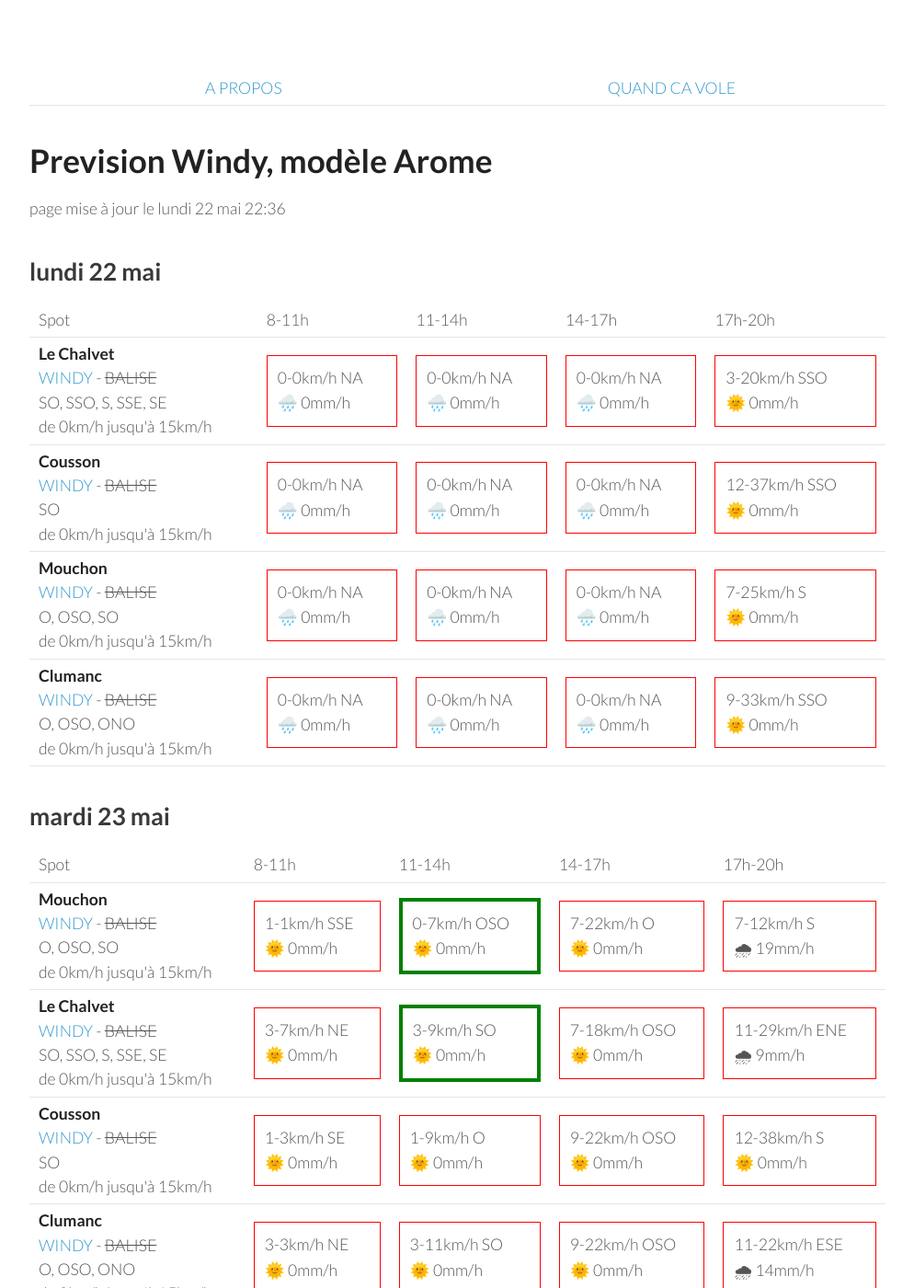
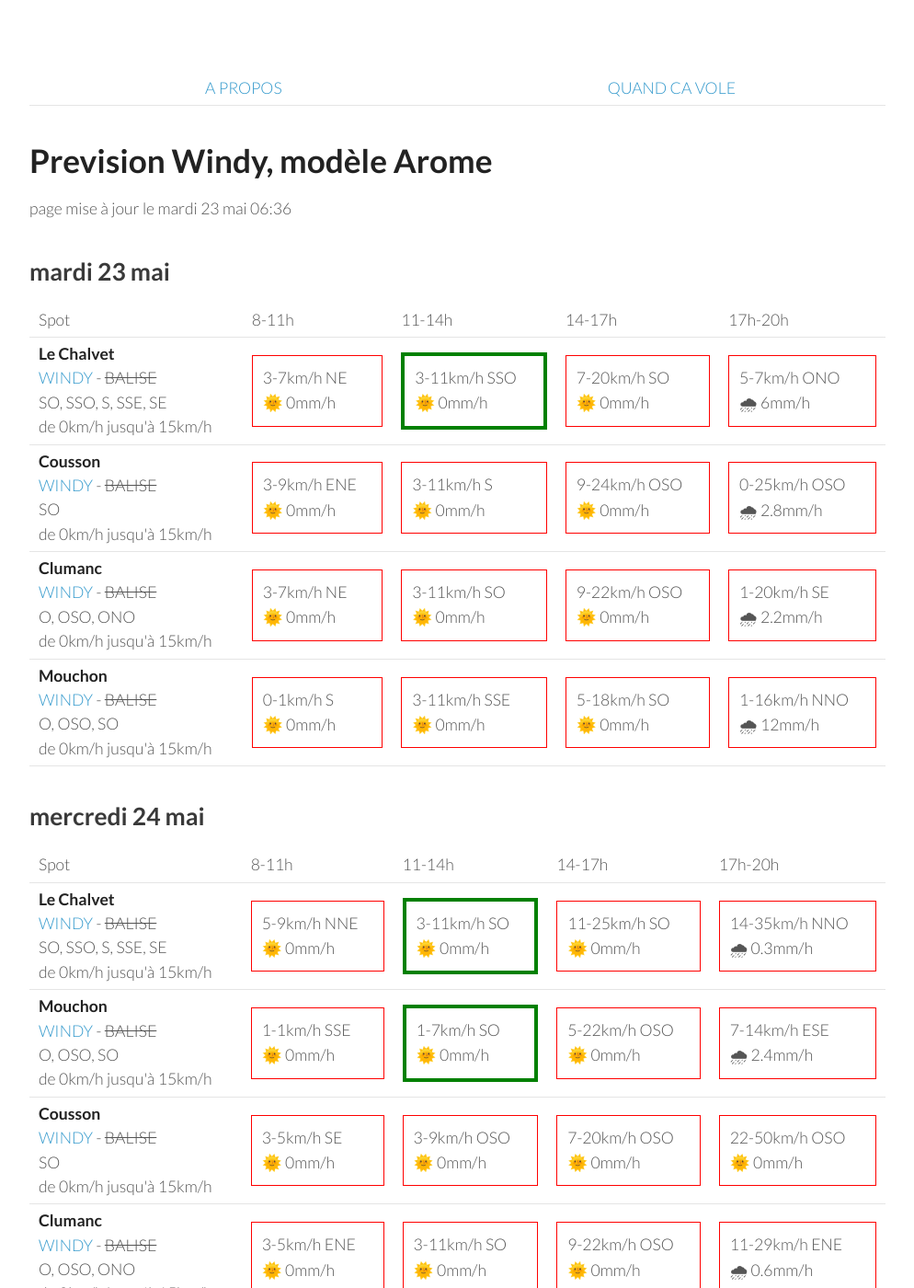
Before and after one commit to parapente-dans-le-nord/parapente-dans-le-nord.github.io, a Jekyll site: the page built from saint_andre.markdown, in a window 1280 px wide and 1400 px high. Shown: the whole window at 92% size, without its empty margins (26-1020 px from the left). Built offline with Jekyll 4.4.1, drawn with Linux system fonts in a browser that asks for light colours; some of the changed text lies outside the part shown.

Commit message:
update index.markdown

```diff
--- a/saint_andre.markdown
+++ b/saint_andre.markdown
@@ -7,9 +7,9 @@ title:  "Tous les spots"
 {: .links}
 
 # Prevision Windy, modèle Arome
-page mise à jour le lundi 22 mai 22:36
+page mise à jour le mardi 23 mai 06:36
 
-## lundi 22 mai
+## mardi 23 mai
 
 {::nomarkdown}
 <table>
@@ -24,92 +24,40 @@ page mise à jour le lundi 22 mai 22:36
 <tr>
         <td><strong>Le Chalvet</strong><br><a href="https://windy.com/43.979/6.480?43.866,6.480,10,m:eSsaglX">WINDY</a> - <span class="no-balise"> BALISE </span><br> <span class="vent-favorable">SO, SSO, S, SSE, SE</span><br><span class="force-vent">de 0km/h jusqu'à 15km/h</span> </td>
 
-            <td><div class="not-flyable"><p>0-0km/h NA</p><p>🌧️ 0mm/h</p></div></td>
-            <td><div class="not-flyable"><p>0-0km/h NA</p><p>🌧️ 0mm/h</p></div></td>
-            <td><div class="not-flyable"><p>0-0km/h NA</p><p>🌧️ 0mm/h</p></div></td>
-            <td><div class="not-flyable"><p>3-20km/h SSO</p><p>🌞 0mm/h</p></div></td>
-
-    </tr>
-<tr>
-        <td><strong>Cousson</strong><br><a href="https://windy.com/44.054/6.240?43.940,6.241,10,m:eSAaglz">WINDY</a> - <span class="no-balise"> BALISE </span><br> <span class="vent-favorable">SO</span><br><span class="force-vent">de 0km/h jusqu'à 15km/h</span> </td>
-
-            <td><div class="not-flyable"><p>0-0km/h NA</p><p>🌧️ 0mm/h</p></div></td>
-            <td><div class="not-flyable"><p>0-0km/h NA</p><p>🌧️ 0mm/h</p></div></td>
-            <td><div class="not-flyable"><p>0-0km/h NA</p><p>🌧️ 0mm/h</p></div></td>
-            <td><div class="not-flyable"><p>12-37km/h SSO</p><p>🌞 0mm/h</p></div></td>
-
-    </tr>
-<tr>
-        <td><strong>Mouchon</strong><br><a href="https://windy.com/43.992/6.424?43.878,6.425,10,m:eSuaglR">WINDY</a> - <span class="no-balise"> BALISE </span><br> <span class="vent-favorable">O, OSO, SO</span><br><span class="force-vent">de 0km/h jusqu'à 15km/h</span> </td>
-
-            <td><div class="not-flyable"><p>0-0km/h NA</p><p>🌧️ 0mm/h</p></div></td>
-            <td><div class="not-flyable"><p>0-0km/h NA</p><p>🌧️ 0mm/h</p></div></td>
-            <td><div class="not-flyable"><p>0-0km/h NA</p><p>🌧️ 0mm/h</p></div></td>
-            <td><div class="not-flyable"><p>7-25km/h S</p><p>🌞 0mm/h</p></div></td>
-
-    </tr>
-<tr>
-        <td><strong>Clumanc</strong><br><a href="https://windy.com/44.027/6.402?43.914,6.403,10,m:eSxaglP">WINDY</a> - <span class="no-balise"> BALISE </span><br> <span class="vent-favorable">O, OSO, ONO</span><br><span class="force-vent">de 0km/h jusqu'à 15km/h</span> </td>
-
-            <td><div class="not-flyable"><p>0-0km/h NA</p><p>🌧️ 0mm/h</p></div></td>
-            <td><div class="not-flyable"><p>0-0km/h NA</p><p>🌧️ 0mm/h</p></div></td>
-            <td><div class="not-flyable"><p>0-0km/h NA</p><p>🌧️ 0mm/h</p></div></td>
-            <td><div class="not-flyable"><p>9-33km/h SSO</p><p>🌞 0mm/h</p></div></td>
-
-    </tr>
-
-</tbody>
-</table>
-{:/}
-## mardi 23 mai
-
-{::nomarkdown}
-<table>
-  <tbody>
-    <tr>
-      <td>Spot</td>
-      <td>8-11h</td>
-      <td>11-14h</td>
-      <td>14-17h</td>
-      <td>17h-20h</td>
-    </tr>
-<tr>
-        <td><strong>Mouchon</strong><br><a href="https://windy.com/43.992/6.424?43.878,6.425,10,m:eSuaglR">WINDY</a> - <span class="no-balise"> BALISE </span><br> <span class="vent-favorable">O, OSO, SO</span><br><span class="force-vent">de 0km/h jusqu'à 15km/h</span> </td>
-
-            <td><div class="not-flyable"><p>1-1km/h SSE</p><p>🌞 0mm/h</p></div></td>
-            <td><div class="flyable"><p>0-7km/h OSO</p><p>🌞 0mm/h</p></div></td>
-            <td><div class="not-flyable"><p>7-22km/h O</p><p>🌞 0mm/h</p></div></td>
-            <td><div class="not-flyable"><p>7-12km/h S</p><p>🌧 19mm/h</p></div></td>
-
-
-    </tr>
-<tr>
-        <td><strong>Le Chalvet</strong><br><a href="https://windy.com/43.979/6.480?43.866,6.480,10,m:eSsaglX">WINDY</a> - <span class="no-balise"> BALISE </span><br> <span class="vent-favorable">SO, SSO, S, SSE, SE</span><br><span class="force-vent">de 0km/h jusqu'à 15km/h</span> </td>
-
             <td><div class="not-flyable"><p>3-7km/h NE</p><p>🌞 0mm/h</p></div></td>
-            <td><div class="flyable"><p>3-9km/h SO</p><p>🌞 0mm/h</p></div></td>
-            <td><div class="not-flyable"><p>7-18km/h OSO</p><p>🌞 0mm/h</p></div></td>
-            <td><div class="not-flyable"><p>11-29km/h ENE</p><p>🌧 9mm/h</p></div></td>
+            <td><div class="flyable"><p>3-11km/h SSO</p><p>🌞 0mm/h</p></div></td>
+            <td><div class="not-flyable"><p>7-20km/h SO</p><p>🌞 0mm/h</p></div></td>
+            <td><div class="not-flyable"><p>5-7km/h ONO</p><p>🌧 6mm/h</p></div></td>
 
 
     </tr>
 <tr>
         <td><strong>Cousson</strong><br><a href="https://windy.com/44.054/6.240?43.940,6.241,10,m:eSAaglz">WINDY</a> - <span class="no-balise"> BALISE </span><br> <span class="vent-favorable">SO</span><br><span class="force-vent">de 0km/h jusqu'à 15km/h</span> </td>
 
-            <td><div class="not-flyable"><p>1-3km/h SE</p><p>🌞 0mm/h</p></div></td>
-            <td><div class="not-flyable"><p>1-9km/h O</p><p>🌞 0mm/h</p></div></td>
-            <td><div class="not-flyable"><p>9-22km/h OSO</p><p>🌞 0mm/h</p></div></td>
-            <td><div class="not-flyable"><p>12-38km/h S</p><p>🌞 0mm/h</p></div></td>
+            <td><div class="not-flyable"><p>3-9km/h ENE</p><p>🌞 0mm/h</p></div></td>
+            <td><div class="not-flyable"><p>3-11km/h S</p><p>🌞 0mm/h</p></div></td>
+            <td><div class="not-flyable"><p>9-24km/h OSO</p><p>🌞 0mm/h</p></div></td>
+            <td><div class="not-flyable"><p>0-25km/h OSO</p><p>🌧 2.8mm/h</p></div></td>
 
 
     </tr>
 <tr>
         <td><strong>Clumanc</strong><br><a href="https://windy.com/44.027/6.402?43.914,6.403,10,m:eSxaglP">WINDY</a> - <span class="no-balise"> BALISE </span><br> <span class="vent-favorable">O, OSO, ONO</span><br><span class="force-vent">de 0km/h jusqu'à 15km/h</span> </td>
 
-            <td><div class="not-flyable"><p>3-3km/h NE</p><p>🌞 0mm/h</p></div></td>
+            <td><div class="not-flyable"><p>3-7km/h NE</p><p>🌞 0mm/h</p></div></td>
             <td><div class="not-flyable"><p>3-11km/h SO</p><p>🌞 0mm/h</p></div></td>
             <td><div class="not-flyable"><p>9-22km/h OSO</p><p>🌞 0mm/h</p></div></td>
-            <td><div class="not-flyable"><p>11-22km/h ESE</p><p>🌧 14mm/h</p></div></td>
+            <td><div class="not-flyable"><p>1-20km/h SE</p><p>🌧 2.2mm/h</p></div></td>
+
+
+    </tr>
+<tr>
+        <td><strong>Mouchon</strong><br><a href="https://windy.com/43.992/6.424?43.878,6.425,10,m:eSuaglR">WINDY</a> - <span class="no-balise"> BALISE </span><br> <span class="vent-favorable">O, OSO, SO</span><br><span class="force-vent">de 0km/h jusqu'à 15km/h</span> </td>
+
+            <td><div class="not-flyable"><p>0-1km/h S</p><p>🌞 0mm/h</p></div></td>
+            <td><div class="not-flyable"><p>3-11km/h SSE</p><p>🌞 0mm/h</p></div></td>
+            <td><div class="not-flyable"><p>5-18km/h SO</p><p>🌞 0mm/h</p></div></td>
+            <td><div class="not-flyable"><p>1-16km/h NNO</p><p>🌧 12mm/h</p></div></td>
 
 
     </tr>
@@ -132,40 +80,40 @@ page mise à jour le lundi 22 mai 22:36
 <tr>
         <td><strong>Le Chalvet</strong><br><a href="https://windy.com/43.979/6.480?43.866,6.480,10,m:eSsaglX">WINDY</a> - <span class="no-balise"> BALISE </span><br> <span class="vent-favorable">SO, SSO, S, SSE, SE</span><br><span class="force-vent">de 0km/h jusqu'à 15km/h</span> </td>
 
-            <td><div class="not-flyable"><p>3-9km/h NE</p><p>🌞 0mm/h</p></div></td>
-            <td><div class="not-flyable"><p>3-18km/h SSO</p><p>🌞 0mm/h</p></div></td>
-            <td><div class="not-flyable"><p>5-29km/h SO</p><p>🌧 9mm/h</p></div></td>
-            <td><div class="not-flyable"><p>9-25km/h ONO</p><p>🌧 2.8mm/h</p></div></td>
+            <td><div class="not-flyable"><p>5-9km/h NNE</p><p>🌞 0mm/h</p></div></td>
+            <td><div class="flyable"><p>3-11km/h SO</p><p>🌞 0mm/h</p></div></td>
+            <td><div class="not-flyable"><p>11-25km/h SO</p><p>🌞 0mm/h</p></div></td>
+            <td><div class="not-flyable"><p>14-35km/h NNO</p><p>🌧 0.3mm/h</p></div></td>
+
+
+    </tr>
+<tr>
+        <td><strong>Mouchon</strong><br><a href="https://windy.com/43.992/6.424?43.878,6.425,10,m:eSuaglR">WINDY</a> - <span class="no-balise"> BALISE </span><br> <span class="vent-favorable">O, OSO, SO</span><br><span class="force-vent">de 0km/h jusqu'à 15km/h</span> </td>
+
+            <td><div class="not-flyable"><p>1-1km/h SSE</p><p>🌞 0mm/h</p></div></td>
+            <td><div class="flyable"><p>1-7km/h SO</p><p>🌞 0mm/h</p></div></td>
+            <td><div class="not-flyable"><p>5-22km/h OSO</p><p>🌞 0mm/h</p></div></td>
+            <td><div class="not-flyable"><p>7-14km/h ESE</p><p>🌧 2.4mm/h</p></div></td>
 
 
     </tr>
 <tr>
         <td><strong>Cousson</strong><br><a href="https://windy.com/44.054/6.240?43.940,6.241,10,m:eSAaglz">WINDY</a> - <span class="no-balise"> BALISE </span><br> <span class="vent-favorable">SO</span><br><span class="force-vent">de 0km/h jusqu'à 15km/h</span> </td>
 
-            <td><div class="not-flyable"><p>1-3km/h S</p><p>🌞 0mm/h</p></div></td>
-            <td><div class="not-flyable"><p>5-18km/h O</p><p>🌞 0mm/h</p></div></td>
-            <td><div class="not-flyable"><p>7-27km/h SO</p><p>🌧 1.5mm/h</p></div></td>
-            <td><div class="not-flyable"><p>5-29km/h NNE</p><p>🌧 4mm/h</p></div></td>
-
-
-    </tr>
-<tr>
-        <td><strong>Mouchon</strong><br><a href="https://windy.com/43.992/6.424?43.878,6.425,10,m:eSuaglR">WINDY</a> - <span class="no-balise"> BALISE </span><br> <span class="vent-favorable">O, OSO, SO</span><br><span class="force-vent">de 0km/h jusqu'à 15km/h</span> </td>
-
-            <td><div class="not-flyable"><p>0-1km/h SE</p><p>🌞 0mm/h</p></div></td>
-            <td><div class="not-flyable"><p>3-18km/h SO</p><p>🌞 0mm/h</p></div></td>
-            <td><div class="not-flyable"><p>5-27km/h SO</p><p>🌧 9mm/h</p></div></td>
-            <td><div class="not-flyable"><p>7-24km/h ONO</p><p>🌧 2.7mm/h</p></div></td>
+            <td><div class="not-flyable"><p>3-5km/h SE</p><p>🌞 0mm/h</p></div></td>
+            <td><div class="not-flyable"><p>3-9km/h OSO</p><p>🌞 0mm/h</p></div></td>
+            <td><div class="not-flyable"><p>7-20km/h OSO</p><p>🌞 0mm/h</p></div></td>
+            <td><div class="not-flyable"><p>22-50km/h OSO</p><p>🌞 0mm/h</p></div></td>
 
 
     </tr>
 <tr>
         <td><strong>Clumanc</strong><br><a href="https://windy.com/44.027/6.402?43.914,6.403,10,m:eSxaglP">WINDY</a> - <span class="no-balise"> BALISE </span><br> <span class="vent-favorable">O, OSO, ONO</span><br><span class="force-vent">de 0km/h jusqu'à 15km/h</span> </td>
 
-            <td><div class="not-flyable"><p>5-7km/h NE</p><p>🌞 0mm/h</p></div></td>
-            <td><div class="not-flyable"><p>5-18km/h OSO</p><p>🌞 0mm/h</p></div></td>
-            <td><div class="not-flyable"><p>3-27km/h SO</p><p>🌧 8mm/h</p></div></td>
-            <td><div class="not-flyable"><p>7-24km/h NO</p><p>🌧 2.4mm/h</p></div></td>
+            <td><div class="not-flyable"><p>3-5km/h ENE</p><p>🌞 0mm/h</p></div></td>
+            <td><div class="not-flyable"><p>3-11km/h SO</p><p>🌞 0mm/h</p></div></td>
+            <td><div class="not-flyable"><p>9-22km/h OSO</p><p>🌞 0mm/h</p></div></td>
+            <td><div class="not-flyable"><p>11-29km/h ENE</p><p>🌧 0.6mm/h</p></div></td>
 
 
     </tr>
@@ -188,40 +136,40 @@ page mise à jour le lundi 22 mai 22:36
 <tr>
         <td><strong>Cousson</strong><br><a href="https://windy.com/44.054/6.240?43.940,6.241,10,m:eSAaglz">WINDY</a> - <span class="no-balise"> BALISE </span><br> <span class="vent-favorable">SO</span><br><span class="force-vent">de 0km/h jusqu'à 15km/h</span> </td>
 
-            <td><div class="not-flyable"><p>5-16km/h E</p><p>🌧 1.7mm/h</p></div></td>
-            <td><div class="not-flyable"><p>5-20km/h SSE</p><p>🌧 1mm/h</p></div></td>
-            <td><div class="not-flyable"><p>9-33km/h SSE</p><p>🌧 8mm/h</p></div></td>
-            <td><div class="not-flyable"><p>1-31km/h SO</p><p>🌧 4mm/h</p></div></td>
+            <td><div class="not-flyable"><p>5-16km/h ENE</p><p>🌧 4mm/h</p></div></td>
+            <td><div class="not-flyable"><p>1-20km/h ENE</p><p>🌧 3.8mm/h</p></div></td>
+            <td><div class="not-flyable"><p>9-33km/h SE</p><p>🌧 3.9mm/h</p></div></td>
+            <td><div class="not-flyable"><p>9-37km/h SE</p><p>🌧 1.2mm/h</p></div></td>
+
+
+    </tr>
+<tr>
+        <td><strong>Clumanc</strong><br><a href="https://windy.com/44.027/6.402?43.914,6.403,10,m:eSxaglP">WINDY</a> - <span class="no-balise"> BALISE </span><br> <span class="vent-favorable">O, OSO, ONO</span><br><span class="force-vent">de 0km/h jusqu'à 15km/h</span> </td>
+
+            <td><div class="not-flyable"><p>5-20km/h E</p><p>🌧 4.8mm/h</p></div></td>
+            <td><div class="not-flyable"><p>7-27km/h ESE</p><p>🌧 2.5mm/h</p></div></td>
+            <td><div class="not-flyable"><p>14-44km/h SE</p><p>🌧 3.3mm/h</p></div></td>
+            <td><div class="not-flyable"><p>14-46km/h ESE</p><p>🌧 0.7mm/h</p></div></td>
 
 
     </tr>
 <tr>
         <td><strong>Le Chalvet</strong><br><a href="https://windy.com/43.979/6.480?43.866,6.480,10,m:eSsaglX">WINDY</a> - <span class="no-balise"> BALISE </span><br> <span class="vent-favorable">SO, SSO, S, SSE, SE</span><br><span class="force-vent">de 0km/h jusqu'à 15km/h</span> </td>
 
-            <td><div class="not-flyable"><p>3-14km/h ESE</p><p>🌧 1.1mm/h</p></div></td>
-            <td><div class="not-flyable"><p>11-29km/h SE</p><p>🌧 0.2mm/h</p></div></td>
-            <td><div class="not-flyable"><p>12-42km/h SE</p><p>🌧 2.6mm/h</p></div></td>
-            <td><div class="not-flyable"><p>9-38km/h ESE</p><p>🌧 1.5mm/h</p></div></td>
+            <td><div class="not-flyable"><p>5-18km/h E</p><p>🌧 3.7mm/h</p></div></td>
+            <td><div class="not-flyable"><p>11-29km/h ESE</p><p>🌧 1.4mm/h</p></div></td>
+            <td><div class="not-flyable"><p>16-44km/h ESE</p><p>🌧 4mm/h</p></div></td>
+            <td><div class="not-flyable"><p>16-46km/h ESE</p><p>🌧 2.1mm/h</p></div></td>
 
 
     </tr>
 <tr>
         <td><strong>Mouchon</strong><br><a href="https://windy.com/43.992/6.424?43.878,6.425,10,m:eSuaglR">WINDY</a> - <span class="no-balise"> BALISE </span><br> <span class="vent-favorable">O, OSO, SO</span><br><span class="force-vent">de 0km/h jusqu'à 15km/h</span> </td>
 
-            <td><div class="not-flyable"><p>5-16km/h ESE</p><p>🌧 1.7mm/h</p></div></td>
-            <td><div class="not-flyable"><p>11-29km/h SE</p><p>🌧 0.3mm/h</p></div></td>
-            <td><div class="not-flyable"><p>12-42km/h SE</p><p>🌧 2.6mm/h</p></div></td>
-            <td><div class="not-flyable"><p>9-37km/h SE</p><p>🌧 3mm/h</p></div></td>
-
-
-    </tr>
-<tr>
-        <td><strong>Clumanc</strong><br><a href="https://windy.com/44.027/6.402?43.914,6.403,10,m:eSxaglP">WINDY</a> - <span class="no-balise"> BALISE </span><br> <span class="vent-favorable">O, OSO, ONO</span><br><span class="force-vent">de 0km/h jusqu'à 15km/h</span> </td>
-
-            <td><div class="not-flyable"><p>5-18km/h ESE</p><p>🌧 1.5mm/h</p></div></td>
-            <td><div class="not-flyable"><p>11-29km/h SE</p><p>🌧 0.4mm/h</p></div></td>
-            <td><div class="not-flyable"><p>11-44km/h SE</p><p>🌧 2.5mm/h</p></div></td>
-            <td><div class="not-flyable"><p>7-37km/h SE</p><p>🌧 2.8mm/h</p></div></td>
+            <td><div class="not-flyable"><p>5-20km/h E</p><p>🌧 4.6mm/h</p></div></td>
+            <td><div class="not-flyable"><p>9-27km/h ESE</p><p>🌧 1.9mm/h</p></div></td>
+            <td><div class="not-flyable"><p>16-44km/h ESE</p><p>🌧 3.7mm/h</p></div></td>
+            <td><div class="not-flyable"><p>16-46km/h ESE</p><p>🌧 1.3mm/h</p></div></td>
 
 
     </tr>
@@ -244,8 +192,8 @@ page mise à jour le lundi 22 mai 22:36
 <tr>
         <td><strong>Le Chalvet</strong><br><a href="https://windy.com/43.979/6.480?43.866,6.480,10,m:eSsaglX">WINDY</a> - <span class="no-balise"> BALISE </span><br> <span class="vent-favorable">SO, SSO, S, SSE, SE</span><br><span class="force-vent">de 0km/h jusqu'à 15km/h</span> </td>
 
-            <td><div class="not-flyable"><p>1-9km/h NNE</p><p>🌞 0mm/h</p></div></td>
-            <td><div class="not-flyable"><p>3-20km/h SSO</p><p>🌞 0mm/h</p></div></td>
+            <td><div class="not-flyable"><p>1-11km/h NNE</p><p>🌞 0mm/h</p></div></td>
+            <td><div class="not-flyable"><p>3-18km/h SO</p><p>🌞 0mm/h</p></div></td>
             <td><div class="not-flyable"><p>3-22km/h SSO</p><p>🌞 0mm/h</p></div></td>
             <td><div class="not-flyable"><p>0-25km/h N</p><p>🌧 2.9mm/h</p></div></td>
 
@@ -254,8 +202,8 @@ page mise à jour le lundi 22 mai 22:36
 <tr>
         <td><strong>Clumanc</strong><br><a href="https://windy.com/44.027/6.402?43.914,6.403,10,m:eSxaglP">WINDY</a> - <span class="no-balise"> BALISE </span><br> <span class="vent-favorable">O, OSO, ONO</span><br><span class="force-vent">de 0km/h jusqu'à 15km/h</span> </td>
 
-            <td><div class="not-flyable"><p>3-11km/h ENE</p><p>🌞 0mm/h</p></div></td>
-            <td><div class="not-flyable"><p>3-20km/h SO</p><p>🌞 0mm/h</p></div></td>
+            <td><div class="not-flyable"><p>3-12km/h ENE</p><p>🌞 0mm/h</p></div></td>
+            <td><div class="not-flyable"><p>5-20km/h OSO</p><p>🌞 0mm/h</p></div></td>
             <td><div class="not-flyable"><p>5-22km/h O</p><p>🌧 0.5mm/h</p></div></td>
             <td><div class="not-flyable"><p>0-25km/h N</p><p>🌧 3.7mm/h</p></div></td>
 
@@ -265,7 +213,7 @@ page mise à jour le lundi 22 mai 22:36
         <td><strong>Mouchon</strong><br><a href="https://windy.com/43.992/6.424?43.878,6.425,10,m:eSuaglR">WINDY</a> - <span class="no-balise"> BALISE </span><br> <span class="vent-favorable">O, OSO, SO</span><br><span class="force-vent">de 0km/h jusqu'à 15km/h</span> </td>
 
             <td><div class="not-flyable"><p>1-9km/h ENE</p><p>🌞 0mm/h</p></div></td>
-            <td><div class="not-flyable"><p>3-20km/h SO</p><p>🌞 0mm/h</p></div></td>
+            <td><div class="not-flyable"><p>3-20km/h OSO</p><p>🌞 0mm/h</p></div></td>
             <td><div class="not-flyable"><p>3-20km/h OSO</p><p>🌞 0mm/h</p></div></td>
             <td><div class="not-flyable"><p>0-24km/h NE</p><p>🌧 3.8mm/h</p></div></td>
 
@@ -274,8 +222,8 @@ page mise à jour le lundi 22 mai 22:36
 <tr>
         <td><strong>Cousson</strong><br><a href="https://windy.com/44.054/6.240?43.940,6.241,10,m:eSAaglz">WINDY</a> - <span class="no-balise"> BALISE </span><br> <span class="vent-favorable">SO</span><br><span class="force-vent">de 0km/h jusqu'à 15km/h</span> </td>
 
-            <td><div class="not-flyable"><p>5-14km/h ENE</p><p>🌞 0mm/h</p></div></td>
-            <td><div class="not-flyable"><p>5-16km/h OSO</p><p>🌞 0mm/h</p></div></td>
+            <td><div class="not-flyable"><p>5-16km/h ENE</p><p>🌞 0mm/h</p></div></td>
+            <td><div class="not-flyable"><p>5-18km/h O</p><p>🌞 0mm/h</p></div></td>
             <td><div class="not-flyable"><p>3-24km/h ONO</p><p>🌧 0.9mm/h</p></div></td>
             <td><div class="not-flyable"><p>0-24km/h NE</p><p>🌧 0.6mm/h</p></div></td>
 
```
